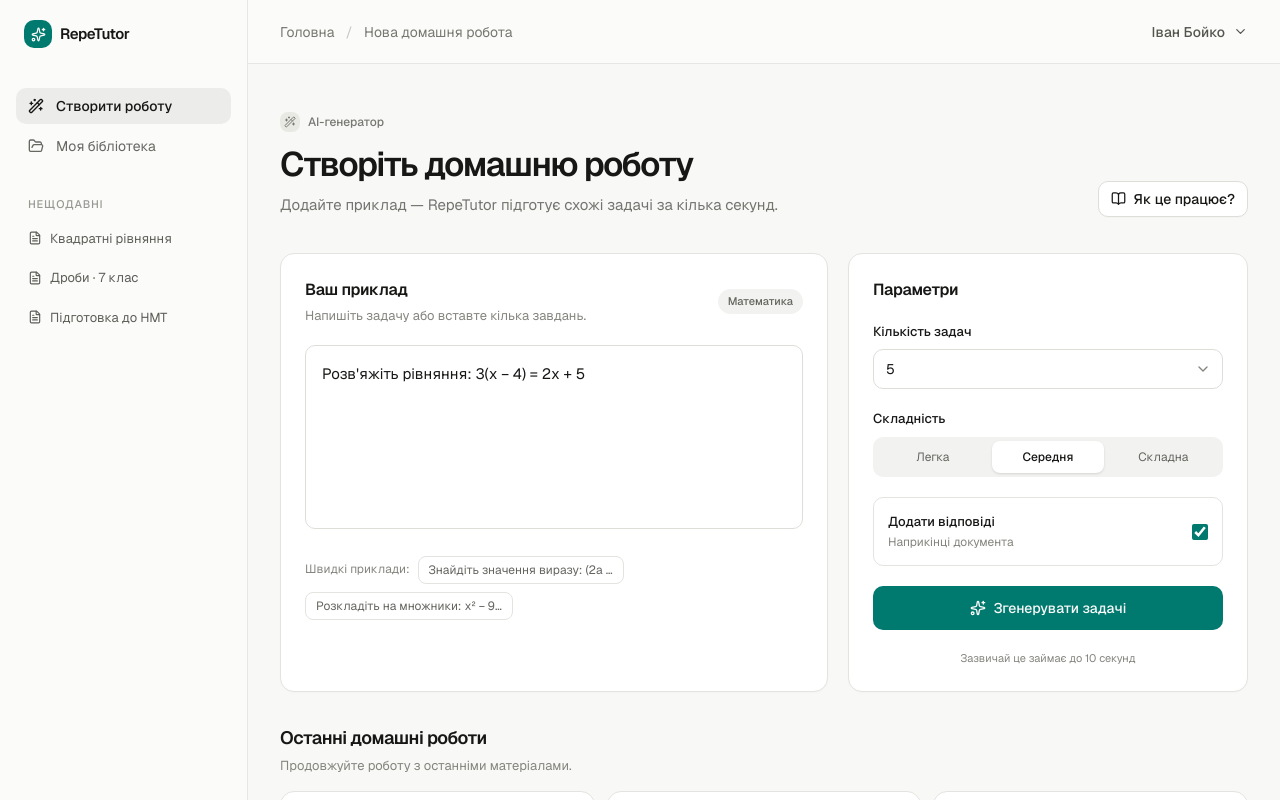
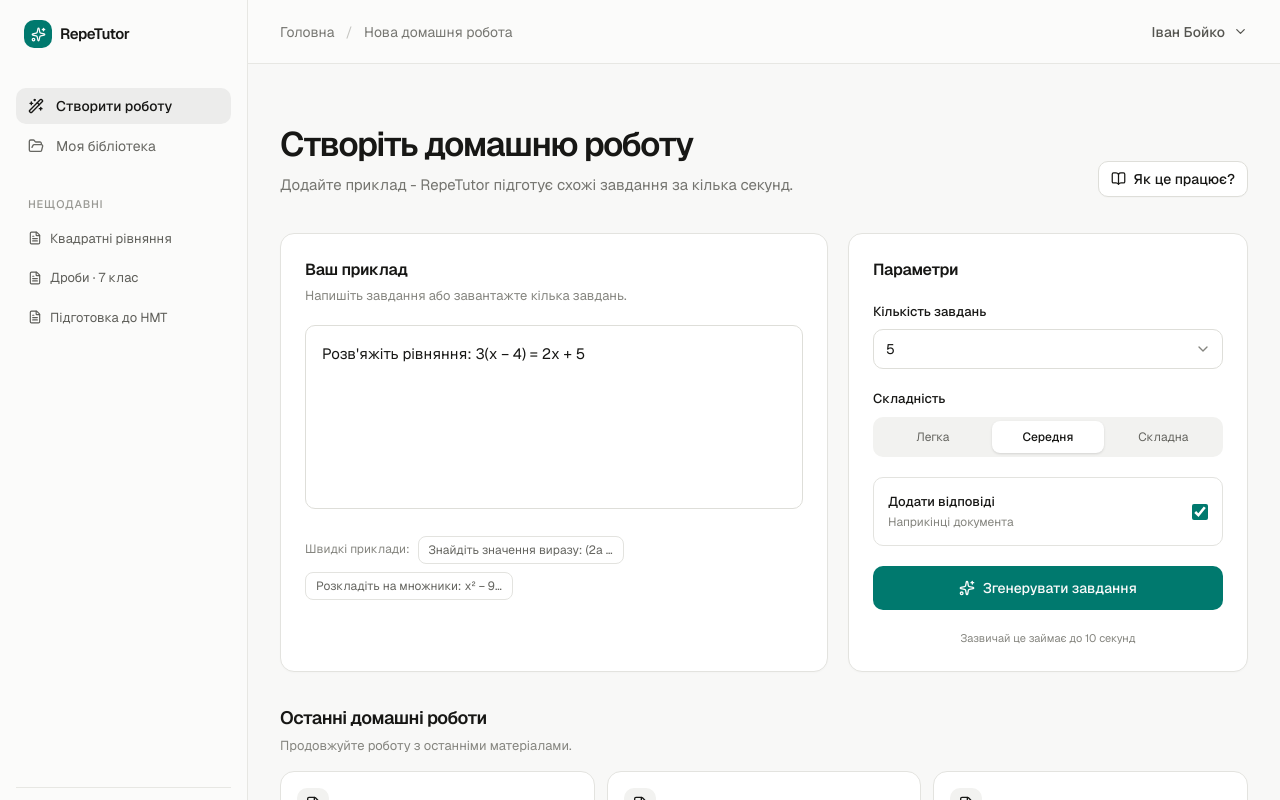
Before and after one commit to ilko-dev/repetutor, a Next.js app in the folder web/: page /create-homework in a window 1280 px wide. Shown: the top 800 px of the page. Built offline with nearby package versions, Linux system fonts and the light colour scheme.

Commit message:
refactor: update text and remove unused imports in homework generator components

```diff
--- a/web/app/playground/page.tsx
+++ b/web/app/playground/page.tsx
@@ -11,10 +11,6 @@ export default function PlaygroundPage() {
                     <h1 className="text-4xl font-bold">
                         RepeTutor UI Playground
                     </h1>
-
-                    <p className="mt-2 text-muted-foreground">
-                        Тут тестуються всі UI компоненти.
-                    </p>
                 </div>
 
                 <Card>
--- a/web/features/homework-generator/components/generator-form.tsx
+++ b/web/features/homework-generator/components/generator-form.tsx
@@ -23,18 +23,18 @@ export function GeneratorForm({ example, taskCount, difficulty, onExampleChange,
   return (
     <div className="grid gap-5 xl:grid-cols-[minmax(0,1fr)_400px]">
       <SurfaceCard className="p-5 sm:p-6" elevated>
-        <div className="mb-5 flex items-center justify-between"><div><h2 className="font-semibold tracking-[-0.02em]">Ваш приклад</h2><p className="mt-1 text-[13px] text-copy-muted">Напишіть задачу або вставте кілька завдань.</p></div><span className="rounded-full bg-surface-muted px-2.5 py-1 text-[11px] font-medium text-copy">Математика</span></div>
-        <textarea aria-label="Приклад задачі" className="h-[184px] w-full resize-none rounded-lg border border-line-strong bg-surface p-4 text-[15px] leading-6 outline-none transition focus:border-focus focus:ring-2 focus:ring-focus/20" onChange={(event) => onExampleChange(event.target.value)} placeholder="Наприклад: Розв'яжіть рівняння..." value={example} />
+        <div className="mb-5 flex items-center justify-between"><div><h2 className="font-semibold tracking-[-0.02em]">Ваш приклад</h2><p className="mt-1 text-[13px] text-copy-muted">Напишіть завдання або завантажте кілька завдань.</p></div></div>
+        <textarea aria-label="Приклад завдання" className="h-[184px] w-full resize-none rounded-lg border border-line-strong bg-surface p-4 text-[15px] leading-6 outline-none transition focus:border-focus focus:ring-2 focus:ring-focus/20" onChange={(event) => onExampleChange(event.target.value)} placeholder="Наприклад: Розв'яжіть рівняння..." value={example} />
         <div className="mt-5 flex flex-wrap gap-2"><span className="w-full text-[12px] text-copy-muted sm:w-auto sm:py-1">Швидкі приклади:</span>{EXAMPLE_TASKS.slice(1).map((task) => <button className="rounded-md border border-line px-2.5 py-1 text-[12px] text-copy hover:bg-surface-hover" key={task} onClick={() => onExampleChange(task)} type="button">{task.length > 30 ? `${task.slice(0, 30)}…` : task}</button>)}</div>
       </SurfaceCard>
 
       <SurfaceCard className="p-5 sm:p-6" elevated>
         <h2 className="font-semibold tracking-[-0.02em]">Параметри</h2>
         <div className="mt-5 space-y-5">
-          <label className="block"><span className="mb-2 block text-[13px] font-medium">Кількість задач</span><div className="relative"><select className="h-10 w-full appearance-none rounded-lg border border-line-strong bg-surface px-3 text-sm outline-none focus:border-focus" onChange={(event) => onTaskCountChange(Number(event.target.value) as TaskCount)} value={taskCount}>{TASK_COUNTS.map((count) => <option key={count} value={count}>{count}</option>)}</select><ChevronDown className="pointer-events-none absolute right-3 top-3 text-copy-muted" size={16} /></div></label>
+          <label className="block"><span className="mb-2 block text-[13px] font-medium">Кількість завдань</span><div className="relative"><select className="h-10 w-full appearance-none rounded-lg border border-line-strong bg-surface px-3 text-sm outline-none focus:border-focus" onChange={(event) => onTaskCountChange(Number(event.target.value) as TaskCount)} value={taskCount}>{TASK_COUNTS.map((count) => <option key={count} value={count}>{count}</option>)}</select><ChevronDown className="pointer-events-none absolute right-3 top-3 text-copy-muted" size={16} /></div></label>
           <div><span className="mb-2 block text-[13px] font-medium">Складність</span><div className="grid grid-cols-3 gap-1 rounded-lg bg-surface-muted p-1">{difficulties.map(({ value, label }) => <button aria-pressed={difficulty === value} className={`rounded-md py-2 text-xs ${difficulty === value ? "bg-surface font-medium shadow-sm" : "text-copy"}`} key={value} onClick={() => onDifficultyChange(value)} type="button">{label}</button>)}</div></div>
           <label className="flex cursor-pointer items-center justify-between rounded-lg border border-line p-3.5"><span><span className="block text-[13px] font-medium">Додати відповіді</span><span className="mt-0.5 block text-[12px] text-copy-muted">Наприкінці документа</span></span><input className="size-4 accent-primary" defaultChecked type="checkbox" /></label>
-          <button className="flex h-11 w-full items-center justify-center gap-2 rounded-lg bg-primary text-sm font-medium text-primary-foreground transition hover:bg-primary/90 disabled:cursor-not-allowed disabled:opacity-50" disabled={!example.trim()} onClick={onGenerate} type="button"><Sparkles size={16} /> Згенерувати задачі</button>
+          <button className="flex h-11 w-full items-center justify-center gap-2 rounded-lg bg-primary text-sm font-medium text-primary-foreground transition hover:bg-primary/90 disabled:cursor-not-allowed disabled:opacity-50" disabled={!example.trim()} onClick={onGenerate} type="button"><Sparkles size={16} /> Згенерувати завдання</button>
           <p className="text-center text-[11px] text-copy-muted">Зазвичай це займає до 10 секунд</p>
         </div>
       </SurfaceCard>
--- a/web/features/homework-generator/components/homework-generator.tsx
+++ b/web/features/homework-generator/components/homework-generator.tsx
@@ -1,7 +1,7 @@
 "use client";
 
 import { useState } from "react";
-import { BookOpen, WandSparkles } from "lucide-react";
+import { BookOpen } from "lucide-react";
 import { EXAMPLE_TASKS, GENERATED_TASKS } from "../data";
 import type { Difficulty, TaskCount } from "../types";
 import { GeneratorForm } from "./generator-form";
@@ -35,9 +35,9 @@ export function HomeworkGenerator() {
     <div className="mx-auto w-full max-w-[1160px] px-5 py-9 sm:px-8 sm:py-12" id="create">
       <div className="mb-9 flex flex-col justify-between gap-5 sm:flex-row sm:items-end">
         <div>
-          <div className="mb-3 flex items-center gap-2 text-xs font-medium text-[#777772]"><span className="flex size-5 items-center justify-center rounded-md bg-[#e9e9e4]"><WandSparkles size={12} /></span> AI-генератор</div>
+          <div className="mb-3 flex items-center gap-2 text-xs font-medium text-[#777772]"></div>
           <h1 className="text-3xl font-semibold tracking-[-0.045em] sm:text-[34px]">Створіть домашню роботу</h1>
-          <p className="mt-2 max-w-xl text-[15px] leading-6 text-[#74746f]">Додайте приклад — RepeTutor підготує схожі задачі за кілька секунд.</p>
+          <p className="mt-2 max-w-xl text-[15px] leading-6 text-[#74746f]">Додайте приклад - RepeTutor підготує схожі завдання за кілька секунд.</p>
         </div>
         <button className="flex h-9 items-center justify-center gap-2 rounded-lg border border-[#deded9] bg-white px-3 text-sm font-medium shadow-[0_1px_1px_rgba(0,0,0,.02)] hover:bg-[#fafafa]" type="button"><BookOpen size={15} /> Як це працює?</button>
       </div>
```
